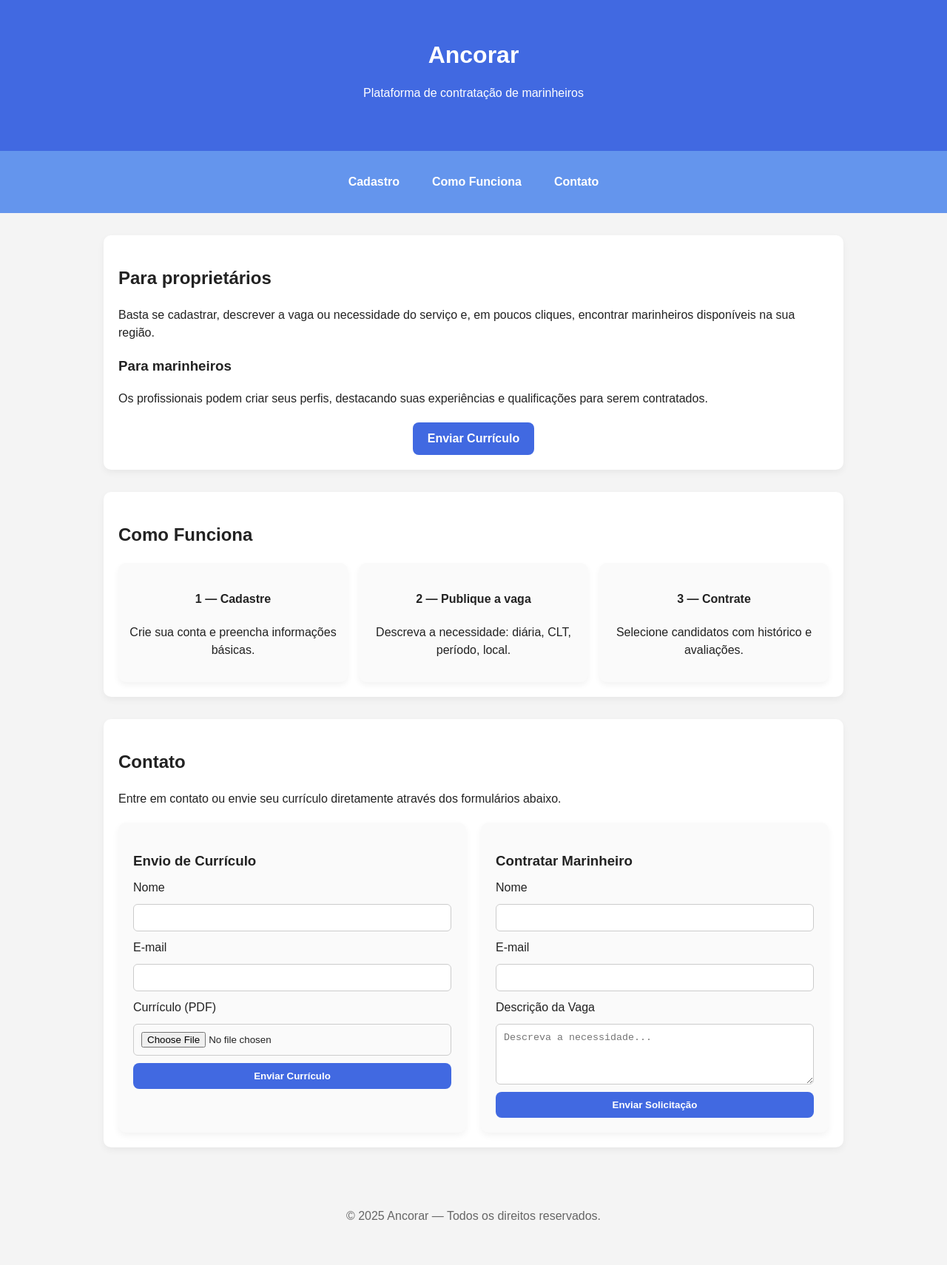
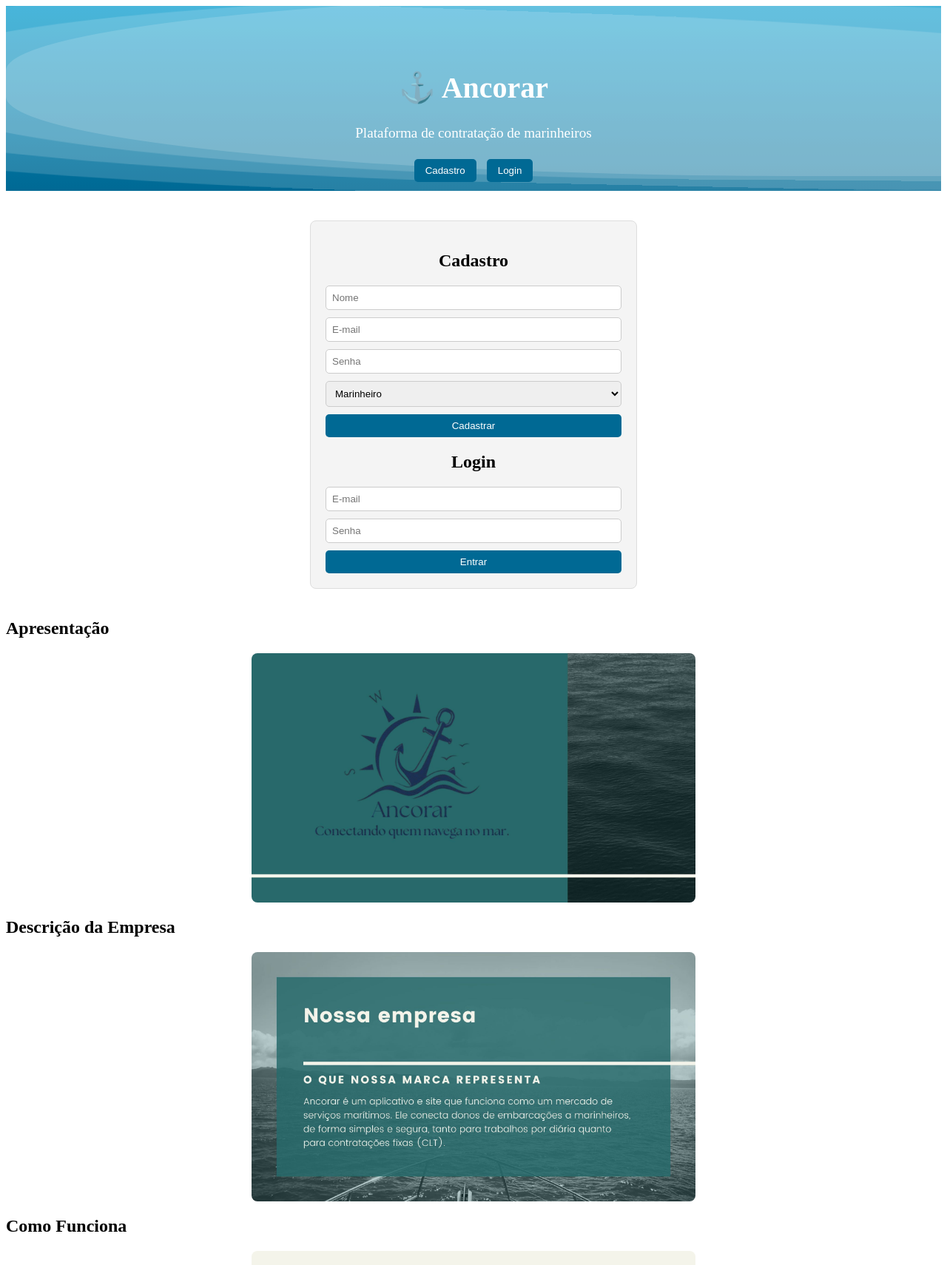
Before and after one commit to CadOnex/Ancorar, a plain HTML site: page index.html in a window 1280 px wide. Shown: the top 1710 px of the page at 74% size. Drawn offline with Linux system fonts and the light colour scheme.

Commit message:
Add files via upload

```diff
--- a/css/style.css
+++ b/css/style.css
@@ -1,175 +1,173 @@
-:root {
-  --bg: #f4f4f4;
-  --primary: #4169E1;
-  --nav: #6495ED;
-  --text: #222;
-  --card-bg: #fff;
-  --radius: 10px;
-  --max-width: 1000px;
+/* ===== Cabeçalho com ondas ===== */
+.site-header {
+  position: relative;
+  text-align: center;
+  color: white;
+  overflow: hidden;
+  height: 250px;
+}
+.ocean-bg {
+  position: absolute;
+  top: 0; left: 0;
+  width: 100%; height: 100%;
+  overflow: hidden;
+  z-index: 0;
+  background: linear-gradient(to top, #006994, #0099cc);
+}
+.wave {
+  position: absolute;
+  width: 200%; height: 100%;
+  background: rgba(255,255,255,0.3);
+  opacity: 0.5;
+  border-radius: 43%;
+  animation: waveMove 10s linear infinite;
+}
+.wave1 { bottom: 0; animation-delay: 0s; }
+.wave2 { bottom: 10px; animation-delay: 2s; }
+.wave3 { bottom: 15px; animation-delay: 4s; }
+.wave4 { bottom: 20px; animation-delay: 6s; }
+
+@keyframes waveMove {
+  0% { transform: translateX(0) translateY(0) rotate(0deg); }
+  50% { transform: translateX(-25%) translateY(5px) rotate(2deg); }
+  100% { transform: translateX(-50%) translateY(0) rotate(0deg); }
 }
 
-* { box-sizing: border-box; }
-body {
-  margin: 0;
-  font-family: Arial, sans-serif;
-  background: var(--bg);
-  color: var(--text);
-  line-height: 1.5;
+.header-content {
+  position: relative;
+  z-index: 2;
+  padding-top: 60px;
+}
+.header-content h1 {
+  font-size: 2.5rem;
+}
+.header-content .subtitle {
+  font-size: 1.2rem;
+}
+.header-buttons button {
+  margin: 5px;
+  padding: 8px 15px;
+  cursor: pointer;
+  border: none;
+  background-color: #006994;
+  color: white;
+  border-radius: 5px;
+  transition: 0.3s;
+}
+.header-buttons button:hover {
+  background-color: #0099cc;
 }
 
-.wrap {
-  max-width: var(--max-width);
-  margin: 0 auto;
+/* ===== Seção de cadastro/login ===== */
+#cadastro-login {
+  max-width: 400px;
+  margin: 40px auto;
   padding: 20px;
+  border: 1px solid #ddd;
+  border-radius: 8px;
+  background-color: #f4f4f4;
 }
-
-/* HEADER */
-.site-header {
-  background: var(--primary);
-  color: #fff;
-  text-align: center;
-  padding: 30px 0;
-}
-
-.site-header h1 { margin: 0; }
-
-/* NAV */
-.main-nav {
-  background: var(--nav);
-  position: sticky;
-  top: 0;
-  z-index: 1000;
-}
-
-.main-nav ul {
-  list-style: none;
-  display: flex;
-  justify-content: center;
-  gap: 20px;
-  margin: 0;
-  padding: 10px 0;
-}
-
-.main-nav a {
-  color: #fff;
-  text-decoration: none;
-  font-weight: bold;
-  padding: 8px 12px;
-  border-radius: 6px;
-}
-
-.main-nav a:hover {
-  background: rgba(0,0,0,0.1);
-}
-
-/* SECTIONS */
-.container {
-  background: var(--card-bg);
-  border-radius: var(--radius);
-  padding: 20px;
-  margin: 30px auto;
-  box-shadow: 0 4px 10px rgba(0,0,0,0.05);
-}
-
-/* CARDS */
-.cards {
-  display: grid;
-  grid-template-columns: repeat(3, 1fr);
-  gap: 15px;
-  margin-top: 20px;
-}
-
-.card {
-  background: #fafafa;
-  padding: 15px;
-  border-radius: var(--radius);
-  box-shadow: 0 4px 8px rgba(0,0,0,0.05);
+#cadastro-login h2 {
   text-align: center;
 }
-
-/* BUTTONS */
-.btn-primary {
-  background: var(--primary);
-  color: #fff;
-  padding: 10px 20px;
-  border: none;
-  border-radius: 8px;
-  text-decoration: none;
-  cursor: pointer;
-  display: inline-block;
-  font-weight: bold;
-}
-
-.btn-primary:hover {
-  background: #27408b;
-}
-
-.center-btn {
-  text-align: center;
-  margin-top: 20px;
-}
-
-/* FORMS */
-.forms-grid {
-  display: grid;
-  grid-template-columns: repeat(2, 1fr);
-  gap: 20px;
-  margin-top: 20px;
-}
-
-.form-box {
-  background: #fafafa;
-  padding: 20px;
-  border-radius: var(--radius);
-  box-shadow: 0 4px 10px rgba(0,0,0,0.05);
-}
-
-.form-box h3 {
-  margin-bottom: 10px;
-}
-
-form {
+#cadastro-login form {
   display: flex;
   flex-direction: column;
   gap: 10px;
 }
-
-form input,
-form textarea {
-  padding: 10px;
+#cadastro-login input, #cadastro-login select, #cadastro-login button {
+  padding: 8px;
+  border-radius: 5px;
   border: 1px solid #ccc;
-  border-radius: 6px;
+}
+#cadastro-login button {
+  background-color: #006994;
+  color: white;
+  border: none;
+  cursor: pointer;
+}
+#cadastro-login button:hover {
+  background-color: #0099cc;
 }
 
-form textarea {
-  resize: vertical;
+/* ===== Dashboard ===== */
+#dashboard-section {
+  max-width: 900px;
+  margin: 40px auto;
+  padding: 20px;
+  border-radius: 8px;
+  background-color: #f9f9f9;
+}
+#dashboard-title {
+  text-align: center;
+  margin-bottom: 20px;
+}
+#envio-curriculo {
+  margin-bottom: 30px;
+  border: 1px solid #ddd;
+  padding: 15px;
+  border-radius: 8px;
+  background-color: #fff;
+}
+#envio-curriculo input, #envio-curriculo button {
+  display: block;
+  margin: 10px 0;
+  padding: 8px;
+  width: 100%;
+}
+#envio-curriculo button {
+  background-color: #006994;
+  color: white;
+  border: none;
+  cursor: pointer;
+  border-radius: 5px;
+}
+#envio-curriculo button:hover {
+  background-color: #0099cc;
 }
 
-/* FOOTER */
-.site-footer {
-  text-align: center;
-  padding: 15px 0;
-  color: #666;
+/* Tabela dashboard */
+#tabela-dashboard {
+  width: 100%;
+  border-collapse: collapse;
+}
+#tabela-dashboard th, #tabela-dashboard td {
+  border: 1px solid #ddd;
+  padding: 8px;
+  text-align: left;
+}
+#tabela-dashboard th {
+  background-color: #006994;
+  color: white;
 }
 
-/* RESPONSIVE */
-@media (max-width: 768px) {
-  .cards { grid-template-columns: 1fr; }
-  .forms-grid { grid-template-columns: 1fr; }
-}/* Mensagem de sucesso */
-.mensagem-sucesso {
-  display: none;
-  background: #4CAF50;
-  color: white;
-  padding: 12px;
-  text-align: center;
-  border-radius: 8px;
-  margin-bottom: 20px;
+/* Mensagem de sucesso */
+#mensagem-sucesso {
+  margin-top: 10px;
   font-weight: bold;
-  animation: fadeIn 0.3s ease-in-out;
 }
 
-@keyframes fadeIn {
-  from { opacity: 0; transform: translateY(-10px); }
-  to { opacity: 1; transform: translateY(0); }
+/* ===== Imagens e blocos ===== */
+#imagens-estaticas .imagem-bloco img {
+  width: 100%;
+  max-width: 600px; /* diminui o tamanho máximo */
+  height: auto;
+  border-radius: 8px;
+  margin: auto;
+  display: block;
 }
+
+.imagem-bloco img {
+  width: 100%;
+  height: auto;
+  border-radius: 8px;
+}
+
+/* ===== Footer ===== */
+footer {
+  text-align: center;
+  padding: 20px;
+  background-color: #006994;
+  color: white;
+  margin-top: 40px;
+}
--- a/index.html
+++ b/index.html
@@ -1,128 +1,117 @@
 <!DOCTYPE html>
 <html lang="pt-BR">
 <head>
-  <meta charset="UTF-8">
-  <meta name="viewport" content="width=device-width, initial-scale=1.0">
-  <title>Ancorar | Plataforma de Marinheiros</title>
-  <link rel="stylesheet" href="css/style.css">
+  <meta charset="UTF-8" />
+  <meta name="viewport" content="width=device-width, initial-scale=1.0"/>
+  <title>Ancorar - Plataforma de Contratações</title>
+  <link rel="stylesheet" href="css/style.css"/>
 </head>
 <body>
-  <header class="site-header">
-    <div class="wrap">
-      <h1>Ancorar</h1>
-      <p class="subtitle">Plataforma de contratação de marinheiros</p>
+
+<header class="site-header">
+  <div class="ocean-bg">
+    <div class="wave wave1"></div>
+    <div class="wave wave2"></div>
+    <div class="wave wave3"></div>
+    <div class="wave wave4"></div>
+  </div>
+  <div class="header-content">
+    <h1><span class="anchor-icon">⚓</span> Ancorar</h1>
+    <p class="subtitle">Plataforma de contratação de marinheiros</p>
+    <div class="header-buttons">
+      <button onclick="document.getElementById('cadastro-login').scrollIntoView({behavior:'smooth'})">Cadastro</button>
+      <button onclick="document.getElementById('cadastro-login').scrollIntoView({behavior:'smooth'})">Login</button>
     </div>
-  </header>
+    <span id="bem-vindo" style="display:none;"></span>
+    <button id="btn-logout" style="display:none;">Sair</button>
+  </div>
+</header>
 
-  <nav class="main-nav">
-    <div class="wrap nav-wrap">
-      <ul>
-        <li><a href="#cadastro">Cadastro</a></li>
-        <li><a href="#como-funciona">Como Funciona</a></li>
-        <li><a href="#contato">Contato</a></li>
-      </ul>
-    </div>
-  </nav>
+<section id="cadastro-login">
+  <h2>Cadastro</h2>
+  <form id="form-cadastro">
+    <input type="text" id="cad-nome" placeholder="Nome" required />
+    <input type="email" id="cad-email" placeholder="E-mail" required />
+    <input type="password" id="cad-senha" placeholder="Senha" required />
+    <select id="cad-tipo" required>
+      <option value="marinheiro">Marinheiro</option>
+      <option value="contratante">Contratante</option>
+    </select>
+    <button type="submit">Cadastrar</button>
+  </form>
 
-  <main>
-    <section id="cadastro" class="container wrap">
-      <h2>Para proprietários</h2>
-      <p>Basta se cadastrar, descrever a vaga ou necessidade do serviço e, em poucos cliques, encontrar marinheiros disponíveis na sua região.</p>
+  <h2>Login</h2>
+  <form id="form-login">
+    <input type="email" id="login-email" placeholder="E-mail" required />
+    <input type="password" id="login-senha" placeholder="Senha" required />
+    <button type="submit">Entrar</button>
+  </form>
+</section>
 
-      <h3>Para marinheiros</h3>
-      <p>Os profissionais podem criar seus perfis, destacando suas experiências e qualificações para serem contratados.</p>
-      <div class="center-btn">
-        <a href="#form-mariner" class="btn-primary">Enviar Currículo</a>
-      </div>
-    </section>
+<section id="dashboard-section" style="display:none;">
+  <h2 id="dashboard-title">Dashboard</h2>
 
-    <section id="como-funciona" class="container wrap">
-      <h2>Como Funciona</h2>
-      <div class="cards">
-        <article class="card">
-          <h4>1 — Cadastre</h4>
-          <p>Crie sua conta e preencha informações básicas.</p>
-        </article>
-        <article class="card">
-          <h4>2 — Publique a vaga</h4>
-          <p>Descreva a necessidade: diária, CLT, período, local.</p>
-        </article>
-        <article class="card">
-          <h4>3 — Contrate</h4>
-          <p>Selecione candidatos com histórico e avaliações.</p>
-        </article>
-      </div>
-    </section>
+  <div id="envio-curriculo">
+    <h3>Enviar Currículo</h3>
+    <form id="form-curriculo">
+      <input type="text" id="cv-nome" placeholder="Nome" required />
+      <input type="email" id="cv-email" placeholder="E-mail" required />
+      <input type="file" id="cv-arquivo" accept=".pdf" required />
+      <button type="submit">Enviar</button>
+    </form>
+    <p id="mensagem-sucesso" style="display:none;color:green;"></p>
+  </div>
 
-    <section id="contato" class="container wrap">
-      <h2>Contato</h2>
-      <p>Entre em contato ou envie seu currículo diretamente através dos formulários abaixo.</p>
+  <h3>Currículos</h3>
+  <table id="tabela-dashboard">
+    <thead>
+      <tr>
+        <th>Nome</th>
+        <th>E-mail</th>
+        <th>Arquivo</th>
+        <th>Visualizações</th>
+      </tr>
+    </thead>
+    <tbody></tbody>
+  </table>
+</section>
 
-      <div id="mensagem-sucesso" class="mensagem-sucesso"></div>
 
-      <div class="forms-grid">
-        <div class="form-box" id="form-mariner">
-          <h3>Envio de Currículo</h3>
-          <form id="form-curriculo">
-            <label for="nome-mariner">Nome</label>
-            <input type="text" id="nome-mariner" name="nome" required>
+<section id="imagens-estaticas">
+  <div class="imagem-bloco">
+    <h2>Apresentação</h2>
+    <img src="imagens/apresentacao.jpg" alt="Apresentação" />
+  </div>
+  <div class="imagem-bloco">
+    <h2>Descrição da Empresa</h2>
+    <img src="imagens/descricao.jpg" alt="Descrição" />
+  </div>
+  <div class="imagem-bloco">
+    <h2>Como Funciona</h2>
+    <img src="imagens/comofunciona.jpg" alt="Como Funciona" />
+  </div>
+  <div class="imagem-bloco">
+    <h2>Divulgação e Parcerias</h2>
+    <img src="imagens/divulgacao.jpg" alt="Divulgação" />
+  </div>
+  <div class="imagem-bloco">
+    <h2>Projeção do Futuro</h2>
+    <img src="imagens/projecaoparaof.jpg" alt="Projeção" />
+  </div>
+  <div class="imagem-bloco">
+    <h2>Sustentabilidade</h2>
+    <img src="imagens/sustentabilidade.jpg" alt="Sustentabilidade" />
+  </div>
+  <div class="imagem-bloco">
+    <h2>Contato</h2>
+    <img src="imagens/contato.jpg" alt="Contato" />
+  </div>
+</section>
 
-            <label for="email-mariner">E-mail</label>
-            <input type="email" id="email-mariner" name="email" required>
+<footer>
+  © 2025 Ancorar — Todos os direitos reservados.
+</footer>
 
-            <label for="arquivo-cv">Currículo (PDF)</label>
-            <input type="file" id="arquivo-cv" name="arquivo" accept=".pdf" required>
-
-            <button type="submit" class="btn-primary">Enviar Currículo</button>
-          </form>
-        </div>
-
-        <div class="form-box">
-          <h3>Contratar Marinheiro</h3>
-          <form id="form-contratante">
-            <label for="nome-contratante">Nome</label>
-            <input type="text" id="nome-contratante" name="nome" required>
-
-            <label for="email-contratante">E-mail</label>
-            <input type="email" id="email-contratante" name="email" required>
-
-            <label for="descricao-vaga">Descrição da Vaga</label>
-            <textarea id="descricao-vaga" name="descricao" rows="4" placeholder="Descreva a necessidade..." required></textarea>
-
-            <button type="submit" class="btn-primary">Enviar Solicitação</button>
-          </form>
-        </div>
-      </div>
-    </section>
-  </main>
-
-  <footer class="site-footer">
-    <div class="wrap">
-      <p>© <span id="ano"></span> Ancorar — Todos os direitos reservados.</p>
-    </div>
-  </footer>
-
-  <script>
-    document.getElementById('ano').textContent = new Date().getFullYear();
-
-    function mostrarMensagem(texto) {
-      const msg = document.getElementById('mensagem-sucesso');
-      msg.textContent = texto;
-      msg.style.display = 'block';
-      setTimeout(() => { msg.style.display = 'none'; }, 3000);
-    }
-
-    document.getElementById('form-curriculo').addEventListener('submit', function(event) {
-      event.preventDefault();
-      mostrarMensagem('Currículo enviado com sucesso!');
-      this.reset();
-    });
-
-    document.getElementById('form-contratante').addEventListener('submit', function(event) {
-      event.preventDefault();
-      mostrarMensagem('Solicitação enviada com sucesso!');
-      this.reset();
-    });
-  </script>
+<script type="module" src="js/auth.js"></script>
 </body>
 </html>
```
Also changed, not shown: css/js/auth.js (added, +166 -0 lines), imagens/apresentacao.jpg (added), imagens/comofunciona.jpg (added), imagens/contato.jpg (added), imagens/descricao.jpg (added), imagens/divulgacao.jpg (added), imagens/estrategia.jpg (added), imagens/projecaoparaof.jpg (added), imagens/sustentabilidade.jpg (added).
